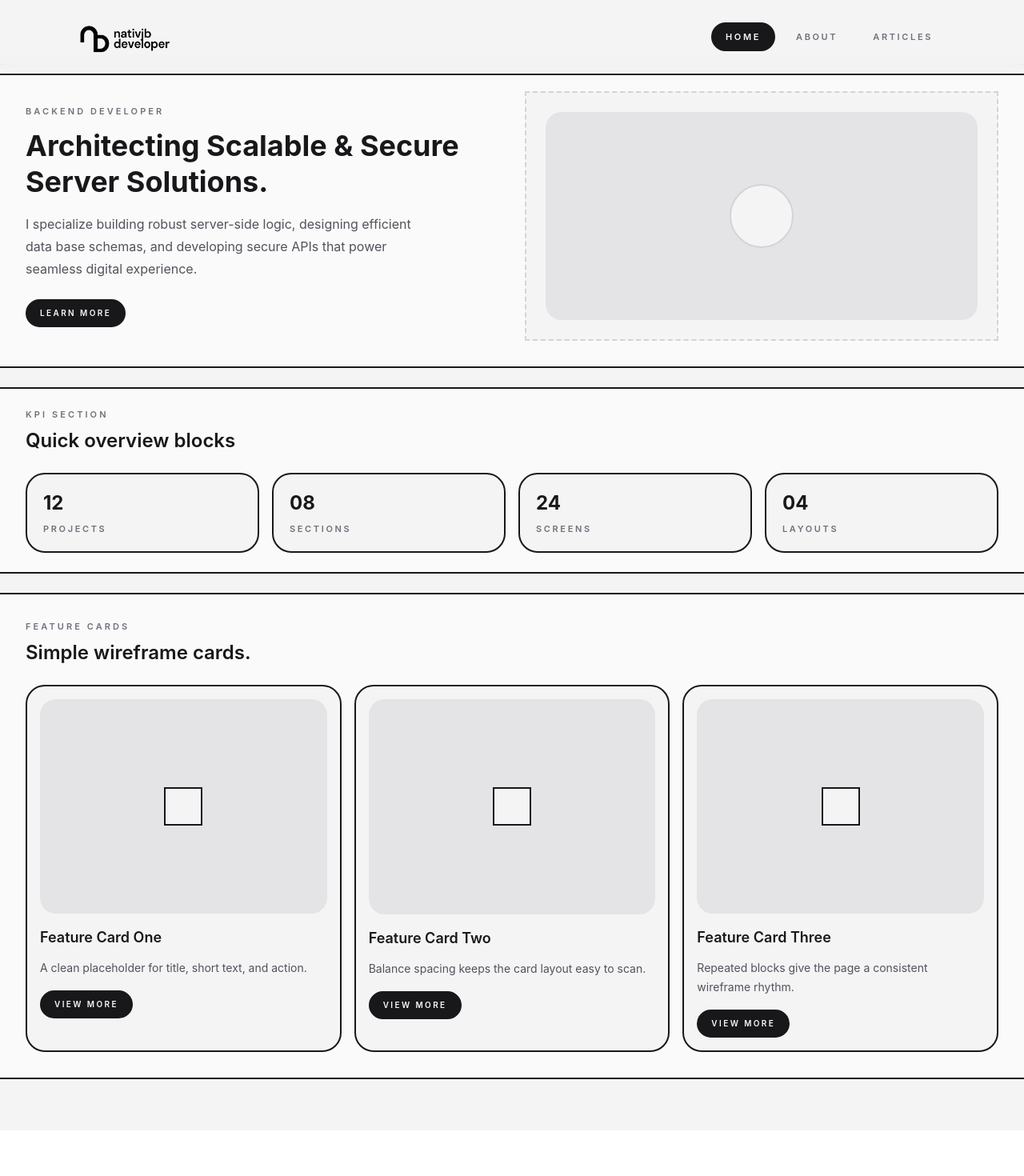
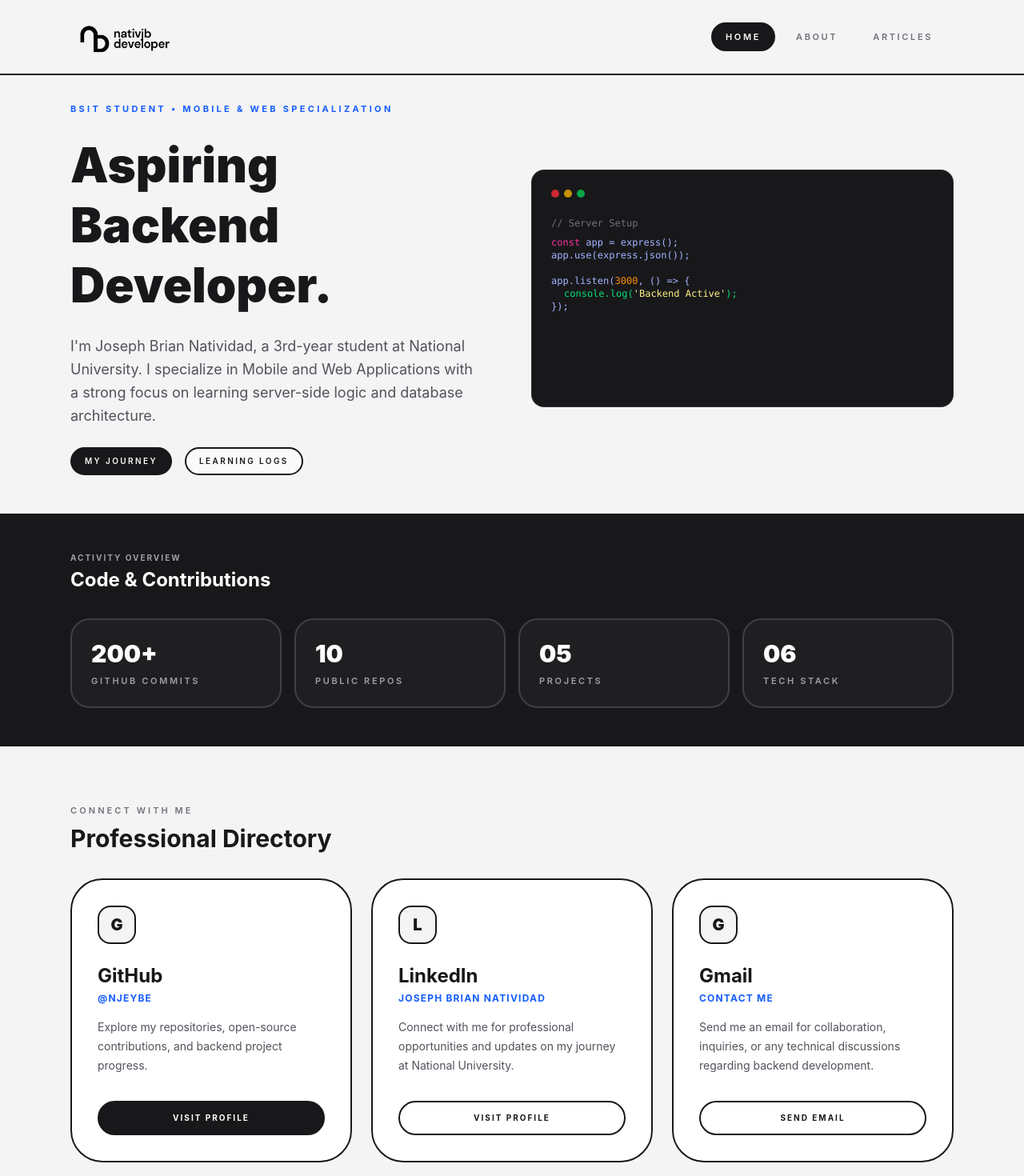
Before and after one commit to njeybe/natividad-webprog, a React (Vite) app in the folder natividad-client/: page / in a window 1280 px wide. Shown: the top 1470 px of the page at 80% size. Before the commit the page ends 1413 px from the top, so only its background shows below. Built offline with nearby package versions, Linux system fonts and the light colour scheme.

Commit message:
to review later the Homepage & fix the route in About page

```diff
--- a/natividad-client/src/pages/AboutPage.jsx
+++ b/natividad-client/src/pages/AboutPage.jsx
@@ -27,7 +27,7 @@ const AboutPage = () => {
                 <Button to="/" variant="primary">
                   Back Home
                 </Button>
-                <Button to="/articles">Open Articles</Button>
+                <Button to="/article">Open Articles</Button>
               </div>
             </div>
           </div>
--- a/natividad-client/src/pages/HomePage.jsx
+++ b/natividad-client/src/pages/HomePage.jsx
@@ -1,129 +1,162 @@
+// src/pages/HomePage.jsx
 import Button from "../components/Button";
 
 const HomePage = () => {
+  const stats = [
+    { label: "GitHub Commits", value: "200+" },
+    { label: "Public Repos", value: "10" },
+    { label: "Projects", value: "05" },
+    { label: "Tech Stack", value: "06" },
+  ];
+
+  const socialLinks = [
+    {
+      platform: "GitHub",
+      handle: "@njeybe",
+      description:
+        "Explore my repositories, open-source contributions, and backend project progress.",
+      link: "https://github.com/njeybe",
+      variant: "primary",
+    },
+    {
+      platform: "LinkedIn",
+      handle: "Joseph Brian Natividad",
+      description:
+        "Connect with me for professional opportunities and updates on my journey at National University.",
+      link: "https://linkedin.com/in/njeybe",
+      variant: "secondary",
+    },
+    {
+      platform: "Gmail",
+      handle: "Contact Me",
+      description:
+        "Send me an email for collaboration, inquiries, or any technical discussions regarding backend development.",
+      link: "mailto:natividadjosephbrian@gmail.com",
+      variant: "secondary",
+    },
+  ];
+
   return (
-    <div className="flex w-full flex-col gap-6">
-      <section className="border-y-2 border-zinc-900 bg-zinc-50 px-4 py-6 sm:px-6 sm:py-8 lg:px-8">
-        <div className="grid gap-8 lg:grid-cols-2 lg:items-center">
-          <div>
-            <p className="mb-3 text-[11px] font-semibold uppercase tracking-[0.28em] text-zinc-500">
-              Backend Developer
+    <div className="flex w-full flex-col gap-12 py-12">
+      {/* Hero Section */}
+      <section className="mx-auto max-w-6xl px-6">
+        <div className="grid gap-12 lg:grid-cols-2 lg:items-center">
+          <div className="space-y-6">
+            <p className="text-[11px] font-bold uppercase tracking-[0.3em] text-blue-600">
+              BSIT Student • Mobile & Web Specialization
             </p>
-            <h1 className="max-w-xl text-3xl font-bold leading-tight text-zinc-900 sm:text-4xl">
-              Architecting Scalable & Secure Server Solutions.
+            <h1 className="text-4xl font-black text-zinc-900 sm:text-6xl leading-tight">
+              Aspiring Backend Developer.
             </h1>
-            <p className="mt-4 max-w-lg text-sm leading-7 text-zinc-600 sm:text-base">
-              I specialize building robust server-side logic, designing
-              efficient data base schemas, and developing secure APIs that power
-              seamless digital experience.
+            <p className="max-w-lg text-lg text-zinc-600 leading-relaxed">
+              I'm Joseph Brian Natividad, a 3rd-year student at National
+              University. I specialize in Mobile and Web Applications with a
+              strong focus on learning server-side logic and database
+              architecture.
             </p>
-            <div className="mt-6">
+            <div className="flex gap-4">
               <Button to="/about" variant="primary">
-                Learn More
+                My Journey
               </Button>
+              <Button to="/article">Learning Logs</Button>
             </div>
           </div>
 
-          <div className="roudent-3xl border-2 border-dashed border-zinc-300 bg-zinc-100 p-6">
-            <div className="flex min-h-65 items-center justify-center rounded-[1.25rem] bg-zinc-200">
-              <div className="h-20 w-20 rounded-full border-2 border-zinc-300 bg-zinc-100" />
+          <div className="relative group">
+            <div className="absolute -inset-1 from-blue-600 to-indigo-600 rounded-3xl blur opacity-25" />
+            <div className="relative aspect-video w-full rounded-2xl bg-zinc-900 p-6 border border-white/10 font-mono text-[11px] sm:text-xs text-indigo-300">
+              <div className="flex gap-1.5 mb-6">
+                <div className="w-2.5 h-2.5 rounded-full bg-red-500/80" />
+                <div className="w-2.5 h-2.5 rounded-full bg-yellow-500/80" />
+                <div className="w-2.5 h-2.5 rounded-full bg-green-500/80" />
+              </div>
+              <p className="text-zinc-500 mb-2">// Server Setup</p>
+              <p>
+                <span className="text-pink-500">const</span> app = express();
+              </p>
+              <p>app.use(express.json());</p>
+              <p className="mt-4">
+                app.listen(<span className="text-orange-400">3000</span>, ()
+                =&gt; &#123;
+              </p>
+              <p className="ml-4 text-green-400">
+                console.log(
+                <span className="text-yellow-200">'Backend Active'</span>);
+              </p>
+              <p>&#125;);</p>
             </div>
           </div>
         </div>
       </section>
 
-      <section className="border-y-2 border-zinc-900 bg-zinc-50 px-4 py-6 sm:px-6 lg:px-8">
-        <div className="mb-6">
-          <p className="text-[11px] font-semibold uppercase tracking-[0.28em] text-zinc-500">
-            KPI Section
+      <section className="bg-zinc-900 py-12 text-white">
+        <div className="mx-auto max-w-6xl px-6">
+          <div className="mb-8">
+            <p className="text-[10px] font-bold uppercase tracking-[0.2em] text-zinc-400">
+              Activity Overview
             </p>
-          <h2 className="mt-2 text-2xl font-semibold text-zinc-900">
-            Quick overview blocks
-          </h2>
+            <h2 className="text-2xl font-bold mt-1">Code & Contributions</h2>
           </div>
-
           <div className="grid gap-4 sm:grid-cols-2 lg:grid-cols-4">
-          <div className="rounded-3xl border-2 border-zinc-900 bg-zinc-100 p-5">
-            <p className="text-2xl font-bold text-zinc-900">12</p>
-            <p className="mt-2 text-[11px] font-semibold uppercase tracking-[0.24em] text-zinc-500">
-              Projects
+            {stats.map((stat, i) => (
+              <div
+                key={i}
+                className="rounded-3xl border-2 border-zinc-700 bg-zinc-800/50 p-6 transition-colors hover:border-blue-500"
+              >
+                <p className="text-3xl font-black">{stat.value}</p>
+                <p className="mt-2 text-[11px] font-semibold uppercase tracking-[0.24em] text-zinc-400">
+                  {stat.label}
                 </p>
               </div>
-          <div className="rounded-3xl border-2 border-zinc-900 bg-zinc-100 p-5">
-            <p className="text-2xl font-bold text-zinc-900">08</p>
-            <p className="mt-2 text-[11px] font-semibold uppercase tracking-[0.24em] text-zinc-500">
-              Sections
-            </p>
-          </div>
-          <div className="rounded-3xl border-2 border-zinc-900 bg-zinc-100 p-5">
-            <p className="text-2xl font-bold text-zinc-900">24</p>
-            <p className="mt-2 text-[11px] font-semibold uppercase tracking-[0.24em] text-zinc-500">
-              Screens
-            </p>
-          </div>
-          <div className="rounded-3xl border-2 border-zinc-900 bg-zinc-100 p-5">
-            <p className="text-2xl font-bold text-zinc-900">04</p>
-            <p className="mt-2 text-[11px] font-semibold uppercase tracking-[0.24em] text-zinc-500">
-              Layouts
-            </p>
+            ))}
           </div>
         </div>
       </section>
 
-      <section className="border-y-2 border-zinc-900 bg-zinc-50 px-4 py-6 sm:px-6 sm:py-8 lg:px-8">
-        <div className="mb-6">
+      <section className="mx-auto max-w-6xl px-6 py-6">
+        <div className="mb-8">
           <p className="text-[11px] font-semibold uppercase tracking-[0.28em] text-zinc-500">
-            Feature Cards
+            Connect With Me
           </p>
-          <h2 className="mt-2 text-2xl font-semibold text-zinc-900">
-            Simple wireframe cards.
+          <h2 className="mt-2 text-3xl font-bold text-zinc-900">
+            Professional Directory
           </h2>
         </div>
 
-        <div className="grid gap-4 md:grid-cols-3">
-          <article className="rounded-3xl border-2 border-zinc-900 bg-zinc-100 p-4">
-            <div className="flex aspect-4/3 items-center justify-center rounded-[1.25rem] bg-zinc-200">
-              <div className="h-12 w-12 border-2 border-zinc-900 bg-zinc-100" />
+        <div className="grid gap-6 md:grid-cols-3">
+          {socialLinks.map((social) => (
+            <article
+              key={social.platform}
+              className="rounded-[2.5rem] border-2 border-zinc-900 bg-white p-8 flex flex-col transition-all hover:shadow-[8px_8px_0px_0px_rgba(24,24,27,1)]"
+            >
+              <div className="flex aspect-square w-12 items-center justify-center rounded-2xl bg-zinc-100 border-2 border-zinc-900 mb-6">
+                <span className="font-black text-xl">{social.platform[0]}</span>
               </div>
-            <h3 className="mt-4 text-lg font-semibold text-zinc-900">
-              Feature Card One
+              <h3 className="text-2xl font-bold text-zinc-900">
+                {social.platform}
               </h3>
-            <p className="mt-3 text-sm leading-6 text-zinc-600">
-              A clean placeholder for title, short text, and action.
+              <p className="text-xs font-bold text-blue-600 uppercase tracking-widest mt-1">
+                {social.handle}
               </p>
-            <Button className="mt-4" variant="primary">
-              View More
-            </Button>
+              <p className="mt-4 text-sm leading-6 text-zinc-600 grow">
+                {social.description}
+              </p>
+              <div className="mt-8">
+                <a
+                  href={social.link}
+                  target={social.platform === "Gmail" ? "_self" : "_blank"}
+                  rel="noopener noreferrer"
+                  className={`inline-flex w-full items-center justify-center rounded-full border-2 border-zinc-900 px-6 py-3 text-[10px] font-bold uppercase tracking-[0.2em] transition-all active:scale-95 ${
+                    social.variant === "primary"
+                      ? "bg-zinc-900 text-white hover:bg-zinc-800"
+                      : "bg-white text-zinc-900 hover:bg-zinc-50"
+                  }`}
+                >
+                  {social.platform === "Gmail" ? "Send Email" : "Visit Profile"}
+                </a>
+              </div>
             </article>
-
-          <article className="rounded-3xl border-2 border-zinc-900 bg-zinc-100 p-4">
-            <div className="flex aspect-4/3 items-center justify-center rounded-[1.25rem] bg-zinc-200">
-              <div className="h-12 w-12 border-2 border-zinc-900 bg-zinc-100" />
-            </div>
-            <h3 className="mt-4 text-lg font-semibold text-zinc-900">
-              Feature Card Two
-            </h3>
-            <p className="mt-3 text-sm leading-6 text-zinc-600">
-              Balance spacing keeps the card layout easy to scan.
-            </p>
-            <Button className="mt-4" variant="primary">
-              View More
-            </Button>
-          </article>
-          <article className="rounded-3xl border-2 border-zinc-900 bg-zinc-100 p-4">
-            <div className="flex aspect-4/3 items-center justify-center rounded-[1.25rem] bg-zinc-200">
-              <div className="h-12 w-12 border-2 border-zinc-900 bg-zinc-100" />
-            </div>
-            <h3 className="mt-4 text-lg font-semibold text-zinc-900">
-              Feature Card Three
-            </h3>
-            <p className="mt-3 text-sm leading-6 text-zinc-600">
-              Repeated blocks give the page a consistent wireframe rhythm.
-            </p>
-            <Button className="mt-4" variant="primary">
-              View More
-            </Button>
-          </article>
+          ))}
         </div>
       </section>
     </div>
```
Lines whose indentation alone changed are shown as unchanged.
